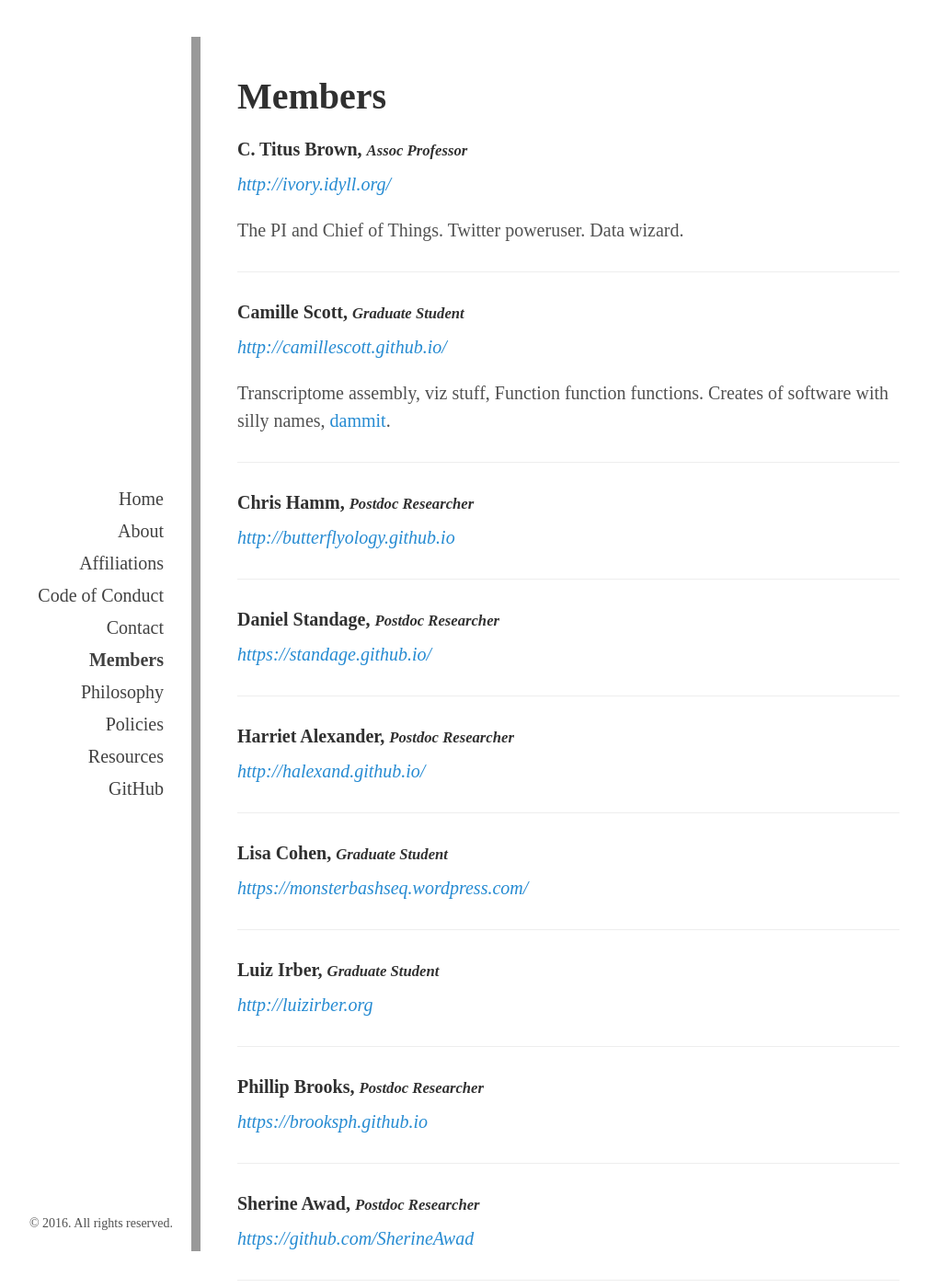
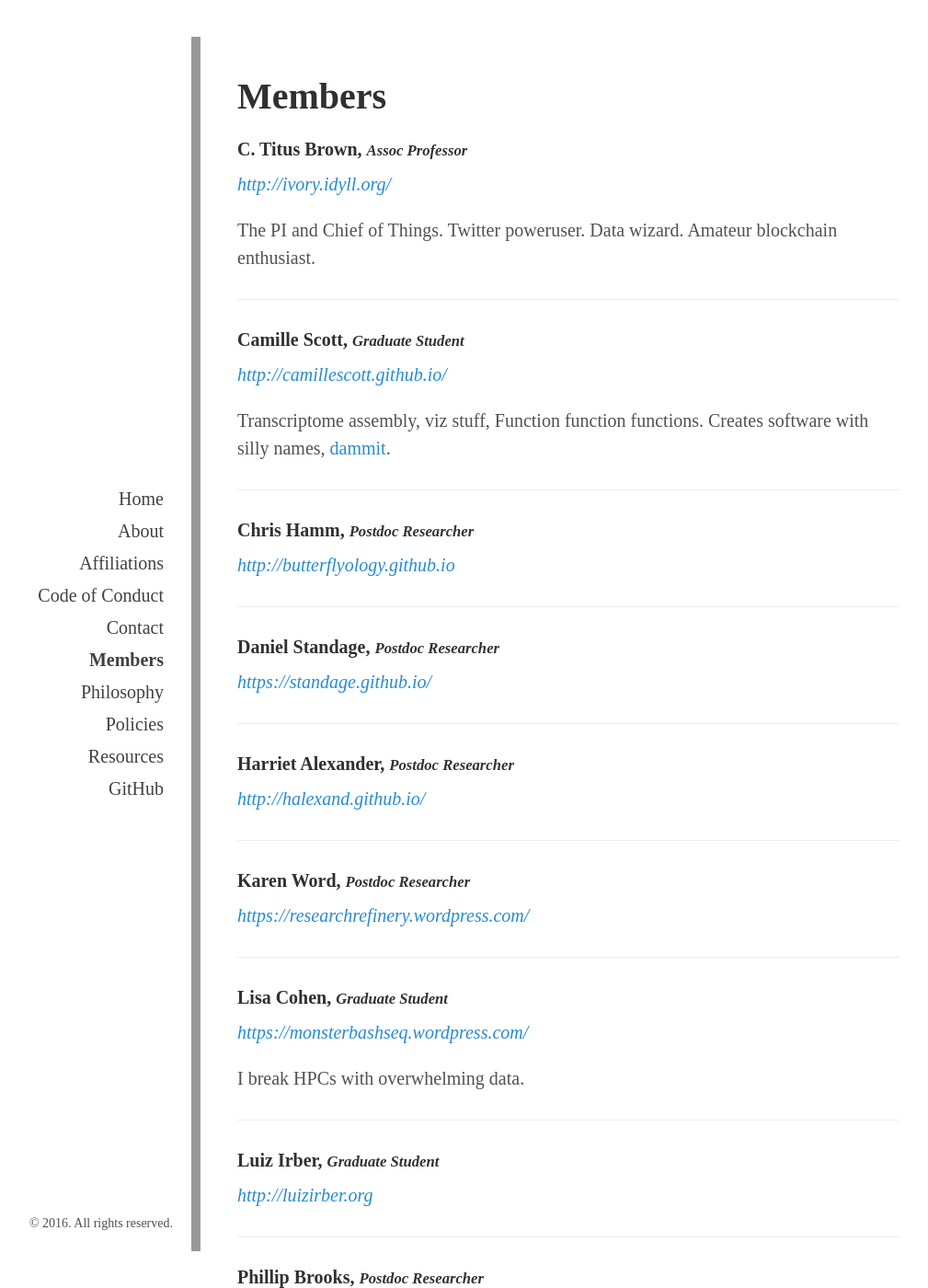
Before and after one commit to dib-lab/dib-lab, a Jekyll site: the page built from members.md, in a window 1280 px wide and 1400 px high. Shown: the whole window at 92% size, without its empty margins (182-1191 px from the left). Built offline with Jekyll 4.4.1, drawn with Linux system fonts in a browser that asks for light colours.

Commit message:
more member info

```diff
--- a/_data/members.yml
+++ b/_data/members.yml
@@ -1,7 +1,8 @@
 - name: C. Titus Brown
   position: Assoc Professor
   site: http://ivory.idyll.org/
-  about: The PI and Chief of Things. Twitter poweruser. Data wizard.
+  about: The PI and Chief of Things. Twitter poweruser. Data wizard. Amateur blockchain
+      enthusiast.
 
 - name: Sherine Awad
   position: Postdoc Researcher
@@ -11,7 +12,7 @@
 - name: Lisa Cohen
   position: Graduate Student
   site: https://monsterbashseq.wordpress.com/
-  about:
+  about: I break HPCs with overwhelming data.
 
 - name: Luiz Irber
   position: Graduate Student
@@ -22,7 +23,7 @@
   position: Graduate Student
   site: http://camillescott.github.io/
   about: Transcriptome assembly, viz stuff, Function function functions. Creates
-      of software with silly names, [dammit](http://camillescott.org/dammit).
+      software with silly names, [dammit](http://camillescott.org/dammit).
 
 - name: Tamer Mansour
   position: Postdoc Researcher
@@ -48,3 +49,8 @@
   position: Postdoc Researcher
   site: http://butterflyology.github.io
   about:
+
+- name: Karen Word
+  position: Postdoc Researcher
+  site: https://researchrefinery.wordpress.com/
+  about:
```
